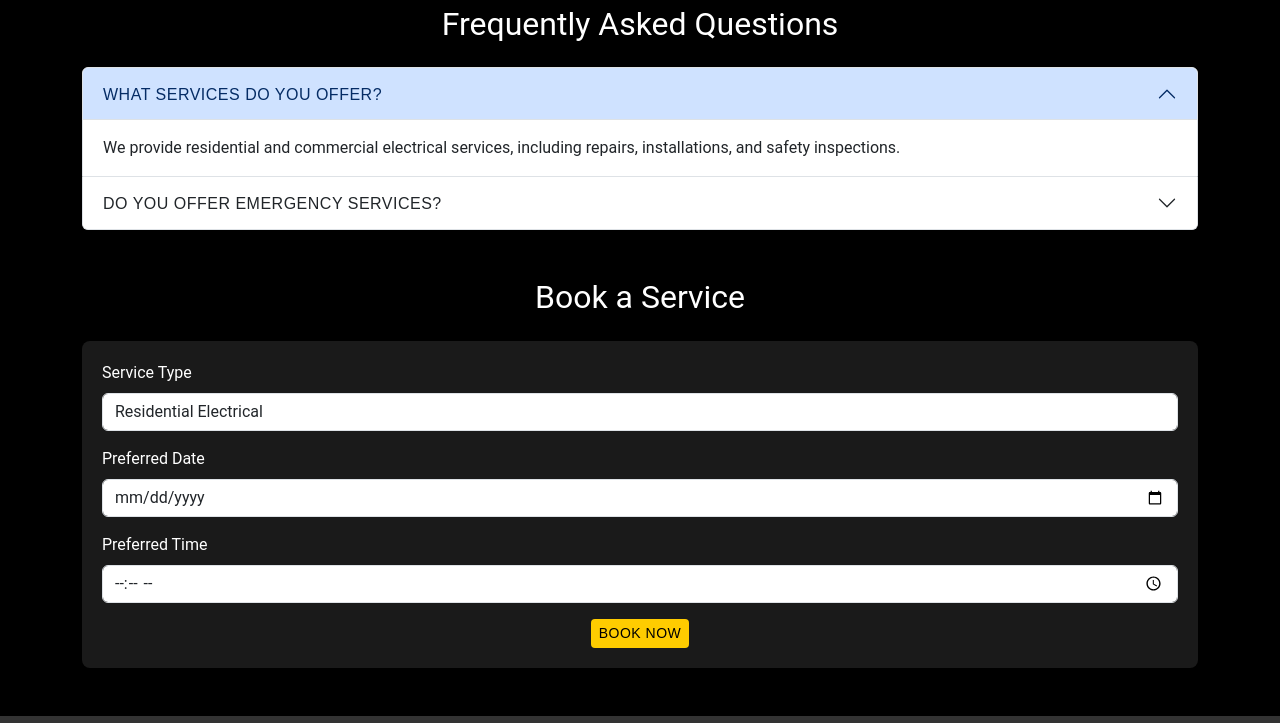
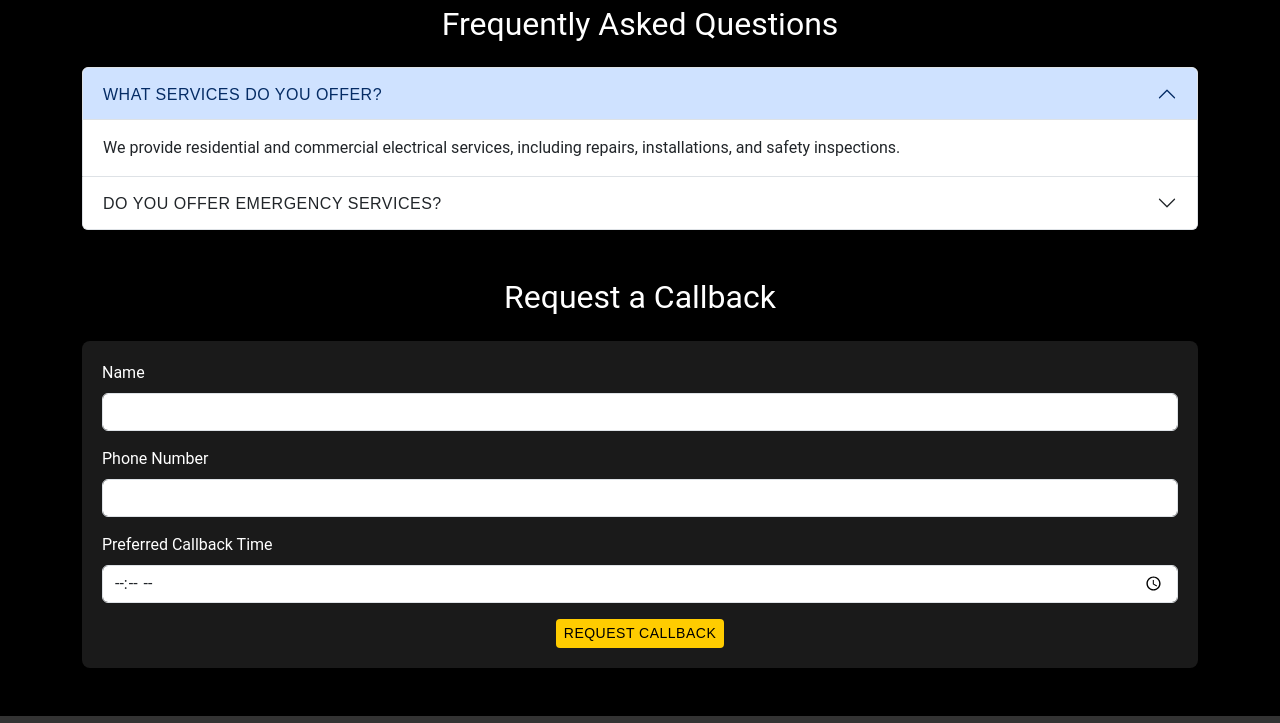
Before and after one commit to brettnwilson/UED100_Assess_2, a plain HTML site: page index.html in a window 1280 px wide. Shown: the part 1655-2378 px from the top of the page. Drawn offline with nearby package versions, Linux system fonts and the light colour scheme; a web font is replaced by a local one.

Commit message:
Touchstone 2.0

```diff
--- a/index.html
+++ b/index.html
@@ -327,27 +327,23 @@
         </div>
     </section>
 
-    <!-- contact us  section -->
-    <section id="contact" class="container my-5">
-        <h2 class="text-center my-4">Book a Service</h2>
+    <!-- callback  section -->
+    <section id="callback" class="container my-5">
+        <h2 class="text-center mb-4">Request a Callback</h2>
         <form action="mailto:admin@touchstoneelectrical.com.au" method="POST" class="section-bg">
             <div class="mb-3">
-                <label for="serviceType" class="form-label">Service Type</label>
-                <select id="serviceType" name="service" class="form-control" required>
-                    <option value="Residential">Residential Electrical</option>
-                    <option value="Commercial">Commercial Electrical</option>
-                    <option value="Emergency">Emergency Services</option>
-                </select>
+                <label for="callbackName" class="form-label">Name</label>
+                <input type="text" id="callbackName" name="name" class="form-control" required>
             </div>
             <div class="mb-3">
-                <label for="preferredDate" class="form-label">Preferred Date</label>
-                <input type="date" id="preferredDate" name="date" class="form-control" required>
+                <label for="callbackPhone" class="form-label">Phone Number</label>
+                <input type="tel" id="callbackPhone" name="phone" class="form-control" required>
             </div>
             <div class="mb-3">
-                <label for="preferredTime" class="form-label">Preferred Time</label>
-                <input type="time" id="preferredTime" name="time" class="form-control">
+                <label for="callbackTime" class="form-label">Preferred Callback Time</label>
+                <input type="time" id="callbackTime" name="time" class="form-control">
             </div>
-            <button type="submit" class="btn btn-yellow btn-sm">Book Now</button>
+            <button type="submit" class="btn btn-yellow btn-sm">Request Callback</button>
         </form>
     </section>
 
```
